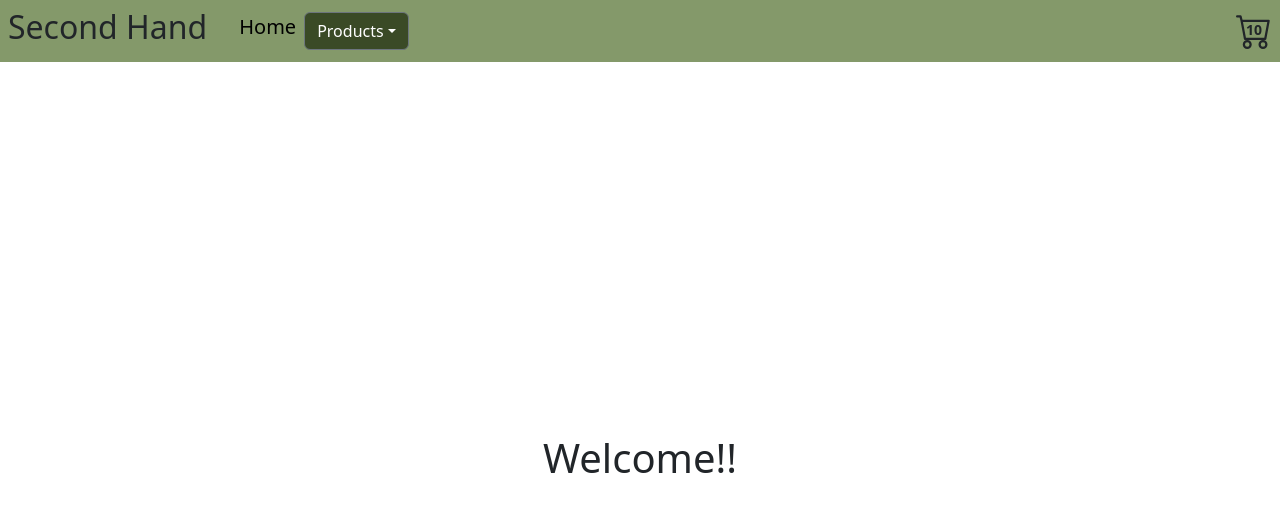
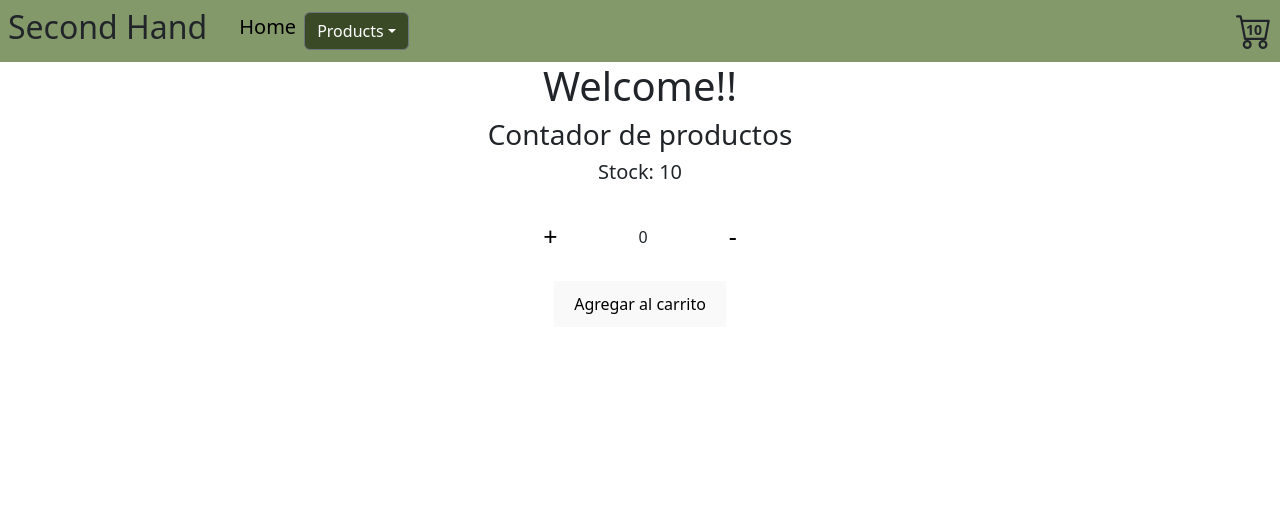
Before and after one commit to imacakee/ReactJS-Lopez, a React (Vite) app: page / in a window 1280 px wide. Shown: the top 512 px of the page. Built offline with nearby package versions, Linux system fonts and the light colour scheme.

Commit message:
added count button

```diff
--- /dev/null
+++ b/src/components/ItemCount.jsx
@@ -0,0 +1,55 @@
+import { useState } from "react";
+
+export default function ItemCount() {
+  const [count, setCount] = useState(0);
+  const stock = 10;
+
+  const incrementNumber = () => {
+    if (stock > count) {
+      setCount(count + 1);
+    }
+  };
+
+  const decreaseNumber = () => {
+    if (count > 0) {
+      setCount(count - 1);
+    }
+  };
+
+  const onAdd = () => {
+    console.log(`Agregué ${count}`);
+  };
+
+  const buttonStyle = {
+    backgroundColor: "transparent",
+    color: "black",
+    fontSize: 25,
+  };
+
+  return (
+    <>
+      <h3>Contador de productos</h3>
+      <h5>Stock: {stock}</h5>
+      <section
+        style={{ margin: 10, display: "flex", alignItems: "center", gap: 50 }}
+      >
+        <button
+          style={buttonStyle}
+          onClick={incrementNumber}
+          disabled={stock <= count}
+        >
+          +
+        </button>
+        {count}
+        <button
+          style={buttonStyle}
+          onClick={decreaseNumber}
+          disabled={count <= 0}
+        >
+          -
+        </button>
+      </section>
+      <button onClick={onAdd}>Agregar al carrito</button>
+    </>
+  );
+}
--- a/src/components/ItemListContainer.jsx
+++ b/src/components/ItemListContainer.jsx
@@ -1,7 +1,10 @@
+import ItemCount from "./ItemCount";
+
 export default function ItemListContainer({ greeting }) {
   return (
-    <div className="h-100 w-100 d-flex flex-column justify-content-center align-items-center">
+    <div className="d-flex flex-column justify-content-center align-items-center">
       <h1>{greeting}</h1>
+      <ItemCount />
     </div>
   );
 }
```
